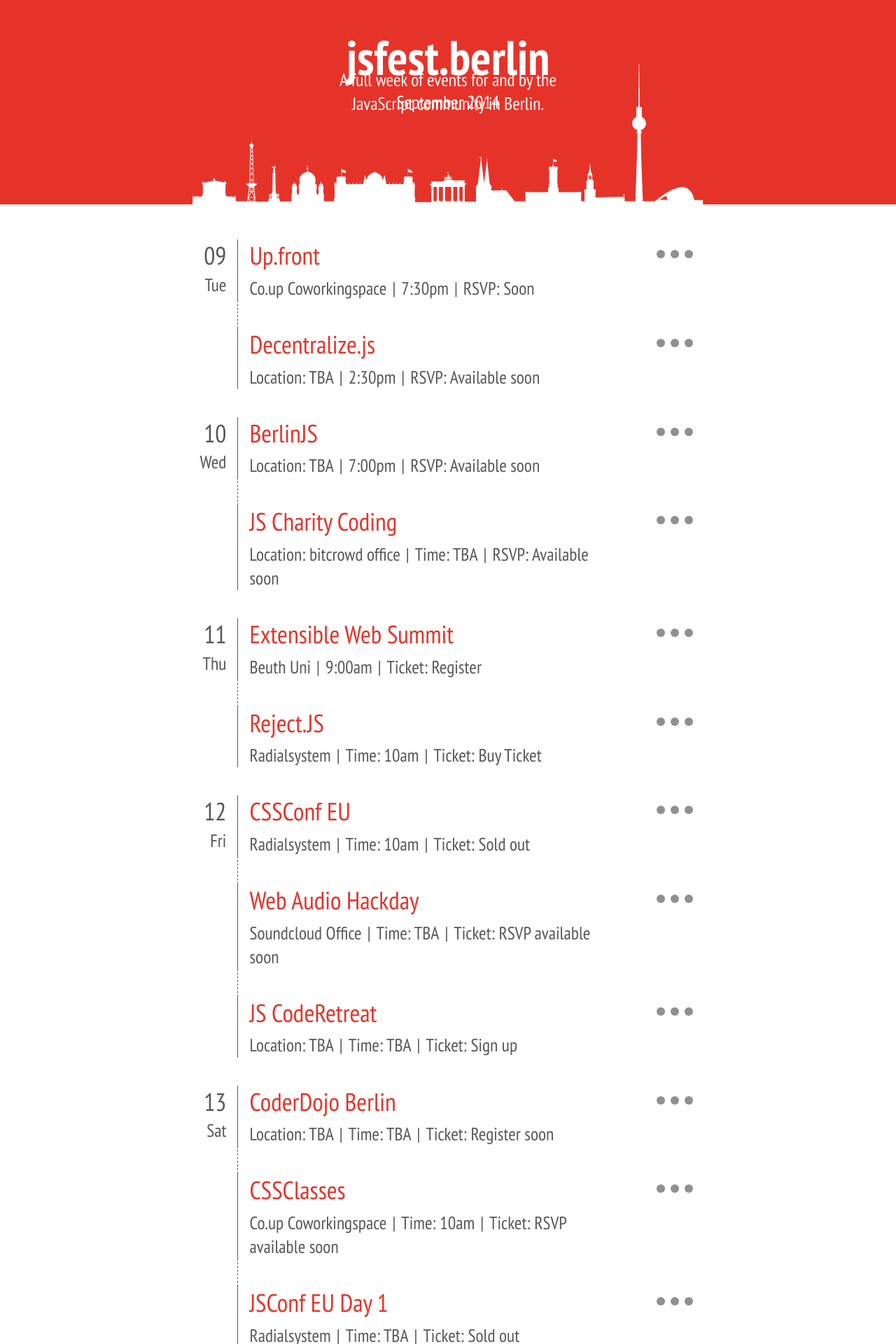
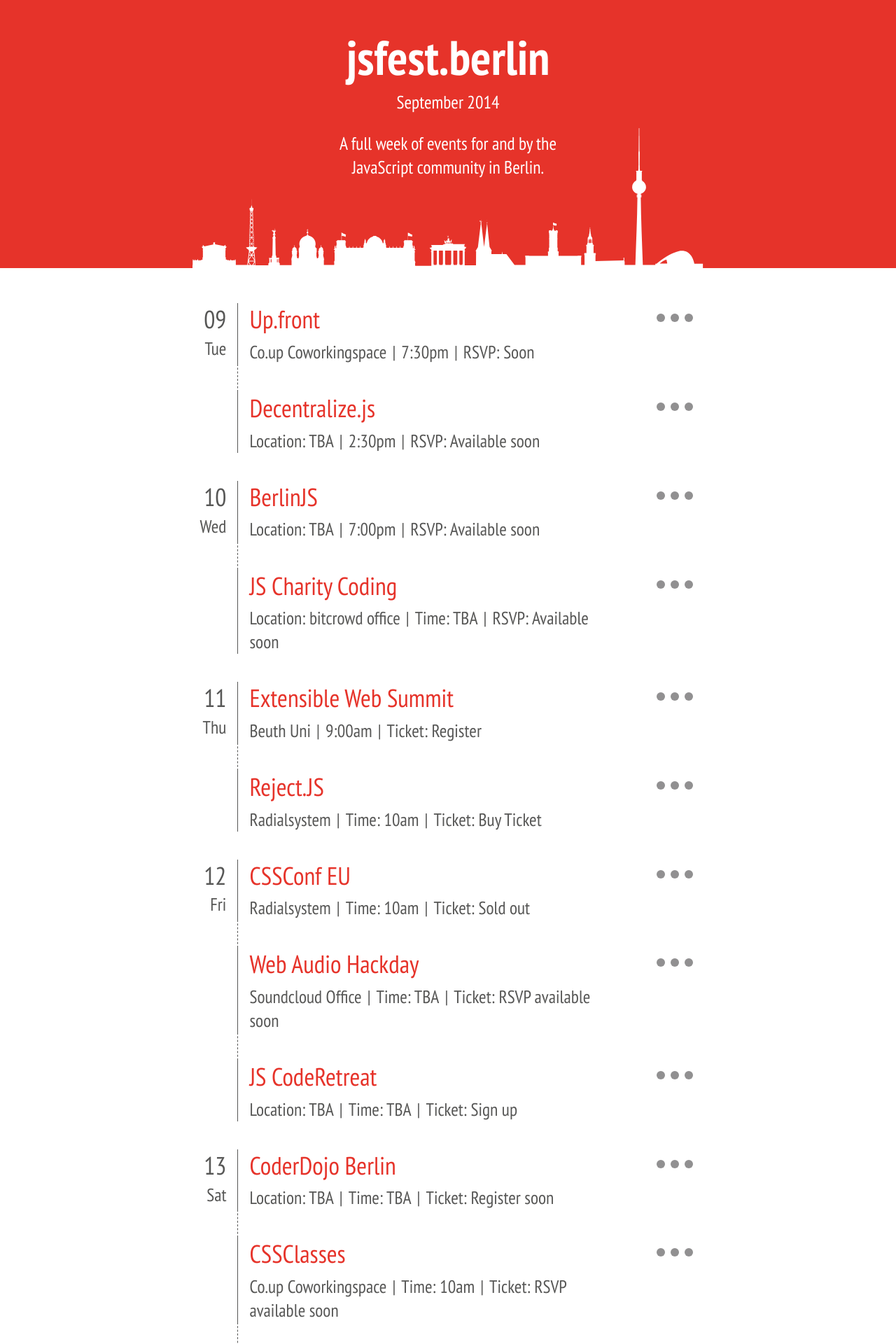
Before and after one commit to rmehner/jsfest.berlin, a Jekyll site: the page built from index.html, in a window 1280 px wide. Shown: the top 1920 px of the page at 70% size. Built offline with Jekyll 4.4.1, drawn with Linux system fonts in a browser that asks for light colours.

Commit message:
changed margin

```diff
--- a/css/style.css
+++ b/css/style.css
@@ -518,7 +518,7 @@
   background: linear-gradient(0deg, white 2px, #e6332a 2px, #e6332a 100%); }
   .page_header .site-title {
     display: block;
-    margin: 0 0 1em;
+    margin: 0 0 -15%;
     color: white;
     text-decoration: none;
     text-align: center;
@@ -528,7 +528,7 @@
         margin: 0 0 -11%; } }
     @media screen and (min-width: 36.84211em) {
       .page_header .site-title {
-        margin: 0 0 -9%; } }
+        margin: 0 0 1em; } }
   .page_header .title {
     display: block;
     margin-top: 5%;
--- a/scss/style.scss
+++ b/scss/style.scss
@@ -20,7 +20,7 @@
   //}
   .site-title {
     display: block;
-    margin: 0 0 1em;
+    margin: 0 0 -15%;
     color: $contrast-color;
     text-decoration: none;
     text-align: center;
@@ -29,7 +29,7 @@
       margin: 0 0 -11%;
     }
     @media screen and (min-width: 36.842105263em) {
-      margin: 0 0 -9%;
+      margin: 0 0 1em;
     }
   }
   .title {
```
